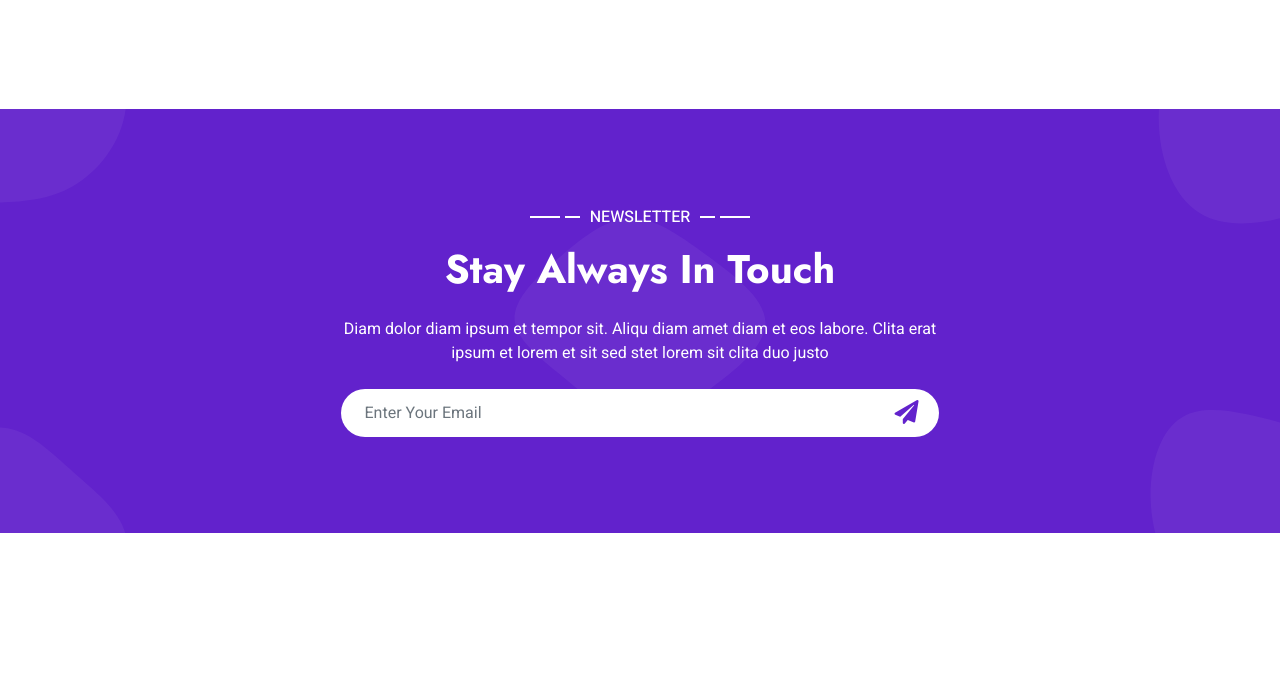
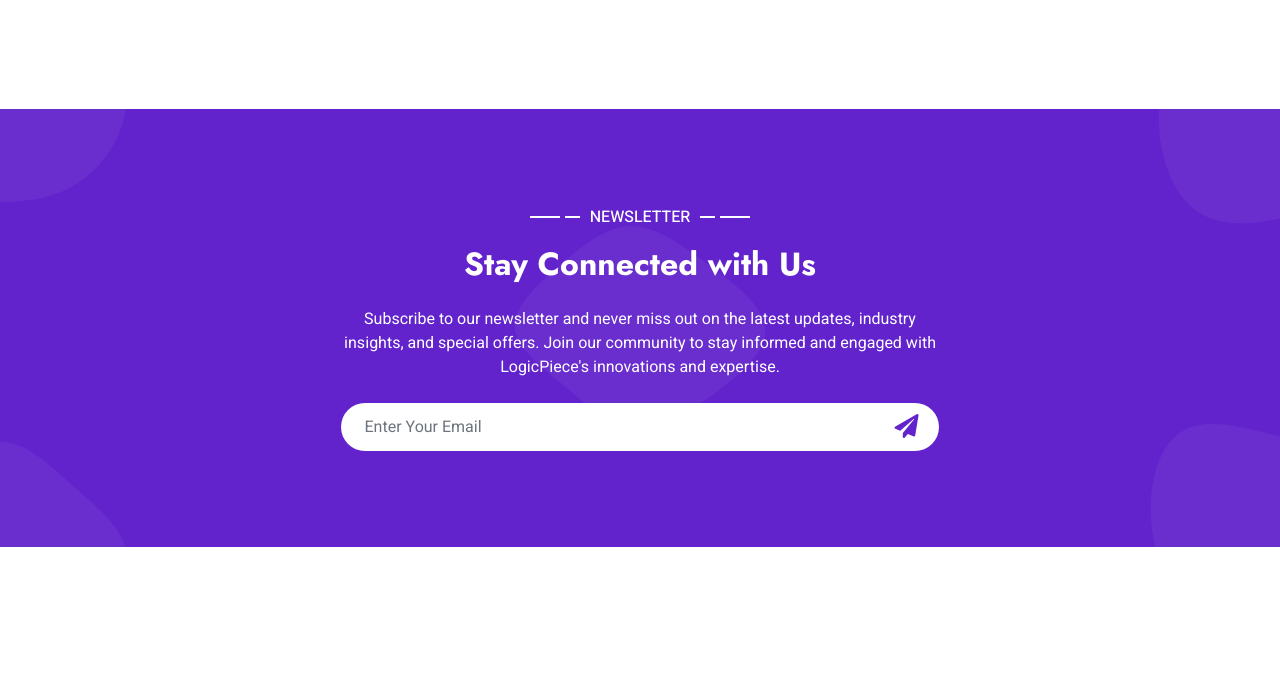
Before and after one commit to krazyyyy/LogicPiece, a Django app: page / in a window 1280 px wide. Shown: the part 4368-5059 px from the top of the page. Run offline with Django 3.2, Linux system fonts and the light colour scheme; some libraries are stand-ins or nearby versions.

Commit message:
integrate newsletter

```diff
--- a/frontend/templates/frontend/index.html
+++ b/frontend/templates/frontend/index.html
@@ -299,12 +299,42 @@
                 <div class="row justify-content-center">
                     <div class="col-lg-7 text-center">
                         <p class="section-title text-white justify-content-center"><span></span>Newsletter<span></span></p>
-                        <h1 class="text-center text-white mb-4">Stay Always In Touch</h1>
-                        <p class="text-white mb-4">Diam dolor diam ipsum et tempor sit. Aliqu diam amet diam et eos labore. Clita erat ipsum et lorem et sit sed stet lorem sit clita duo justo</p>
+                        <h2 class="text-center text-white mb-4">Stay Connected with Us</h2>
+                        <p class="text-white mb-4">Subscribe to our newsletter and never miss out on the latest updates, industry insights, and special offers. Join our community to stay informed and engaged with LogicPiece's innovations and expertise.</p>
                         <div class="position-relative w-100 mt-3">
-                            <input class="form-control border-0 rounded-pill w-100 ps-4 pe-5" type="text" placeholder="Enter Your Email" style="height: 48px;">
-                            <button type="button" class="btn shadow-none position-absolute top-0 end-0 mt-1 me-2"><i class="fa fa-paper-plane text-primary fs-4"></i></button>
+                            <input class="form-control border-0 rounded-pill w-100 ps-4 pe-5" type="text" id="emailInput" placeholder="Enter Your Email" style="height: 48px;">
+                            <button type="button" id="subscribeButton" class="btn shadow-none position-absolute top-0 end-0 mt-1 me-2"><i class="fa fa-paper-plane text-primary fs-4"></i></button>
                         </div>
+
+                        <script src="https://code.jquery.com/jquery-3.6.0.min.js"></script>
+
+                        <script>
+                            $(document).ready(function() {
+                                $('#subscribeButton').click(function() {
+                                    var email = $('#emailInput').val();
+
+                                    // Check if the email input is not empty
+                                    if (email.trim() !== '') {
+                                        $.ajax({
+                                            type: 'POST',
+                                            url: '/api/subscribe/',
+                                            data: {
+                                                email: email
+                                            },
+                                            success: function(response) {
+                                                // Handle success, e.g., show a success message or redirect the user
+                                                console.log('Subscription successful');
+                                            },
+                                            error: function(xhr, textStatus, error) {
+                                                // Handle errors, e.g., display an error message
+                                                console.error('Subscription failed: ' + error);
+                                            }
+                                        });
+                                    }
+                                });
+                            });
+                        </script>
+
                     </div>
                 </div>
             </div>
```
Also changed, not shown: api/views.py (+8 -3 lines), db.sqlite3.
